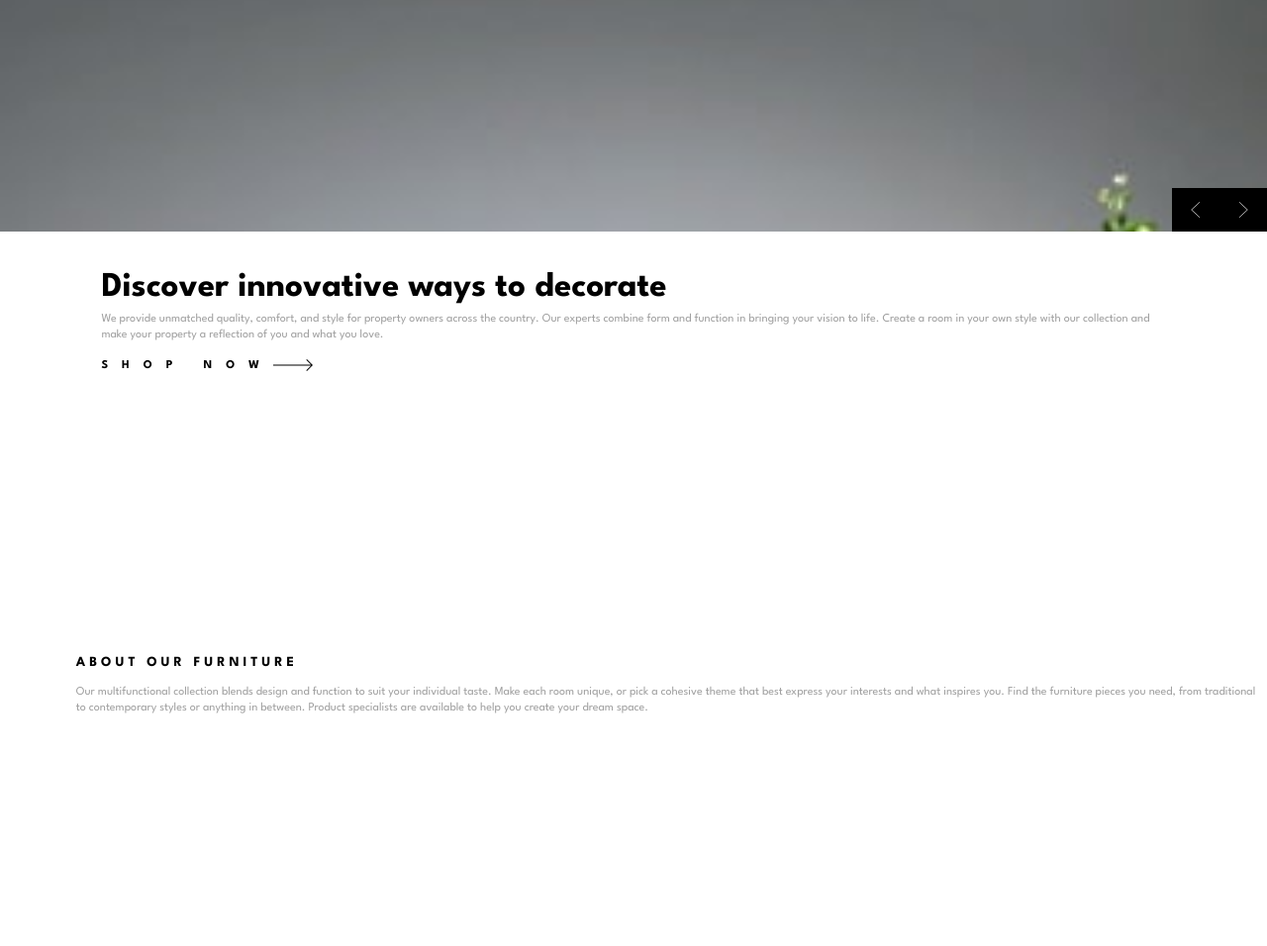
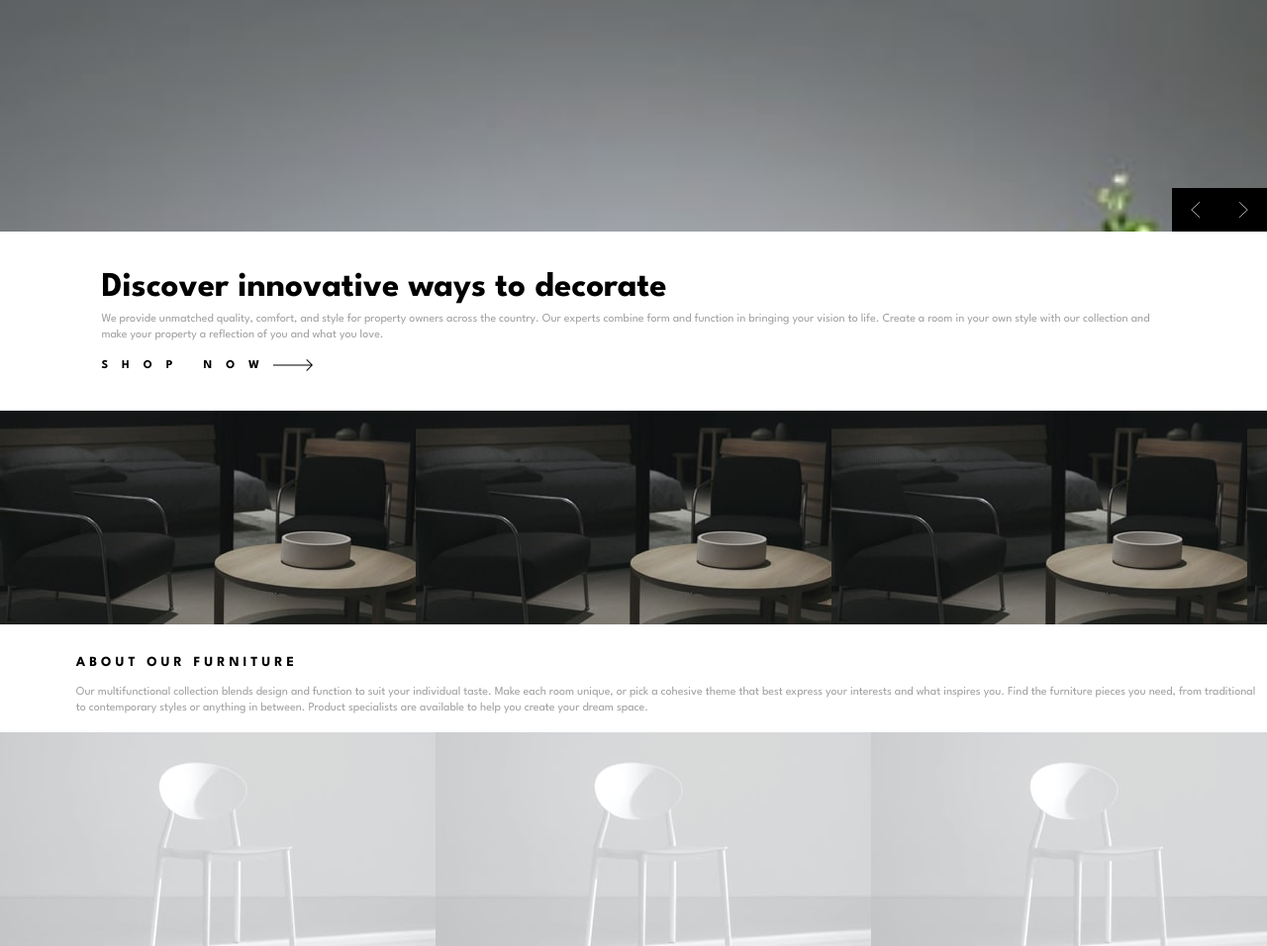
Before and after one commit to TheMozzarellaCat/Homepage-room, a plain HTML site: page index.html in a window 1280 px wide. Shown: the part 62-1018 px from the top of the page at 99% size. Drawn offline with Linux system fonts and the light colour scheme.

Commit message:
Update style.css
found a solution to url background not finding directory

```diff
--- a/css/style.css
+++ b/css/style.css
@@ -126,7 +126,7 @@ main .shop-directory:active {
 .second-site-container .dark-sofa-picture {
   height: 27vh;
   width: 100%;
-  background-image: url(images/image-about-dark.jpg);
+  background-image: url(../images/image-about-dark.jpg);
 }
 .second-site-container .second-article-title {
   color: hsl(0, 0%, 0%);
@@ -147,7 +147,7 @@ main .shop-directory:active {
   margin-top: 2vh;
   height: 27vh;
   width: 100%;
-  background-image: url(images/image-about-light.jpg);
+  background-image: url(../images/image-about-light.jpg);
 }
 
 @media screen and (min-width: 1440px) {
@@ -162,7 +162,7 @@ main .shop-directory:active {
     display: flex;
   }
   header {
-    background-image: url(images/desktop-image-hero-1.jpg);
+    background-image: url(../images/desktop-image-hero-1.jpg);
     height: 70vh;
     width: 100%;
     display: block;
```
